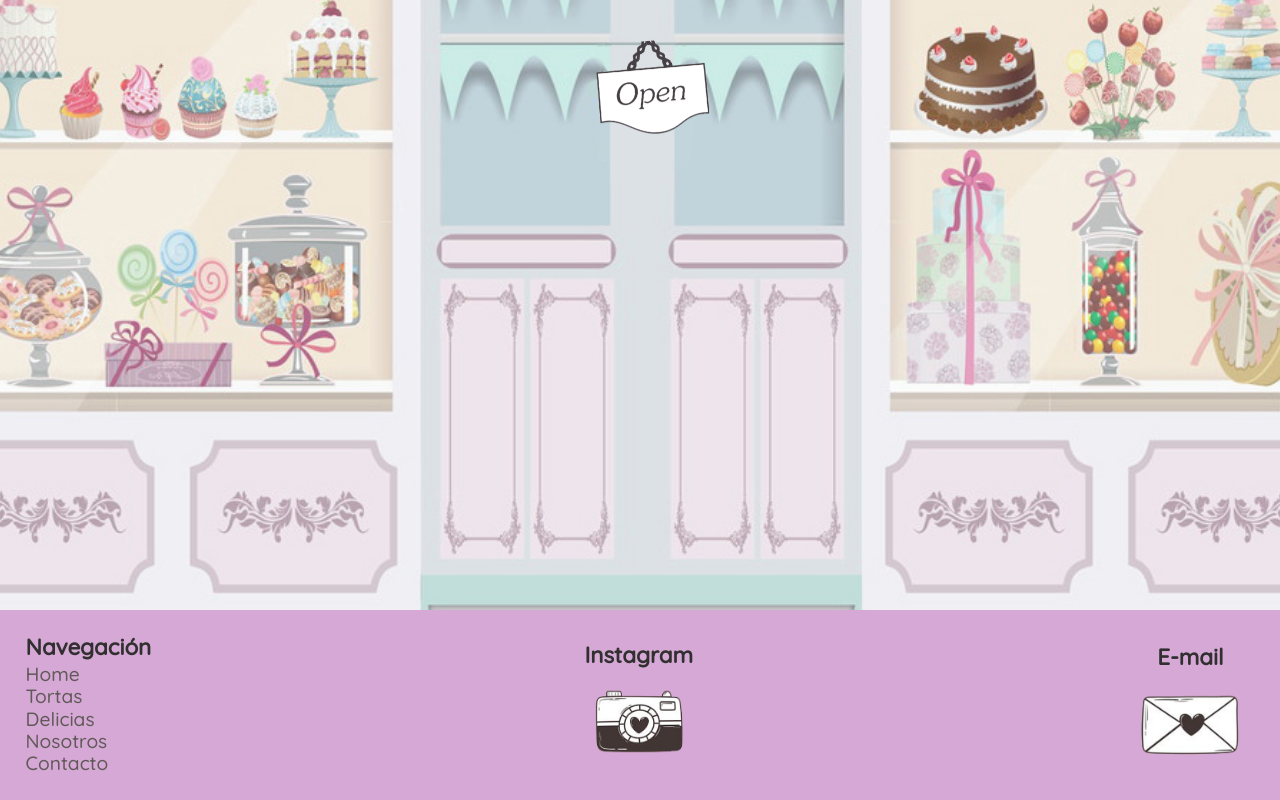
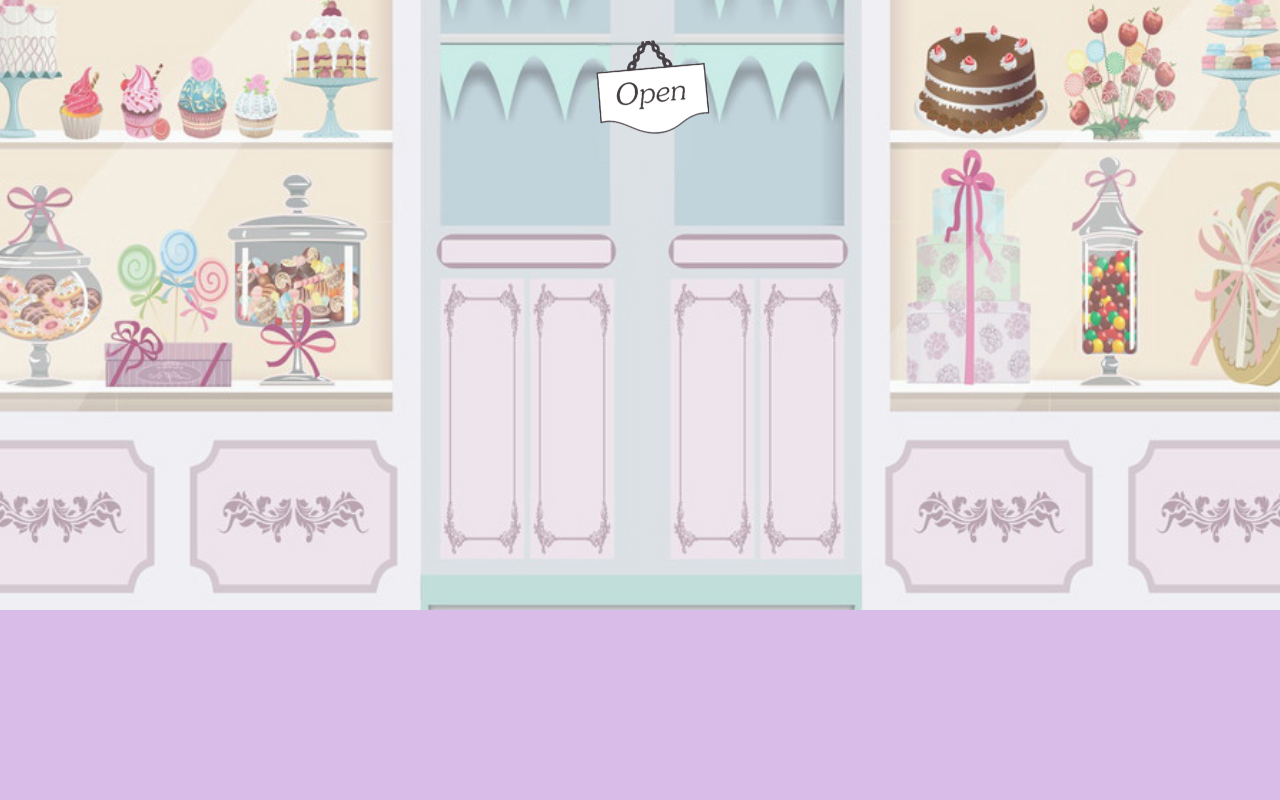
Before and after one commit to ninafranca/Desarrollo-Web-Coderhouse, a website: page index.html in a window 1280 px wide. Shown: the part 310-1110 px from the top of the page. After the commit the page ends 920 px from the top, so only its background shows below. Drawn offline with nearby package versions, Linux system fonts and the light colour scheme.

Commit message:
FINAL -index sin footer

```diff
--- a/index.html
+++ b/index.html
@@ -28,37 +28,6 @@
         </a>
     </section>
 
-    <footer>
-        <div>
-            <p><strong>Navegación</strong></p>
-            <ul>
-                <li>
-                    <a href="./#.html">Home</a>
-                </li>
-                <li>
-                    <a href="./html/tortas.html">Tortas</a>
-                </li>
-                <li>
-                    <a href="./html/delicias.html">Delicias</a>
-                </li>
-                <li>
-                    <a href="./html/nosotros.html">Nosotros</a>
-                </li>
-                <li>
-                    <a href="./html/contacto.html">Contacto</a>
-                </li>
-            </ul>
-        </div>
-        <div class="ig">
-            <p><strong>Instagram</strong></p>
-            <a href="https://www.instagram.com/cocos_pasteleria/" target="_blank"><img src="./assets/igdoodle.png" alt="Instagram"></a>
-        </div>
-        <div class="mail">
-            <p><strong>E-mail</strong></p>
-            <a href="mailto:info.cocospasteleria@gmail.com"><img src="./assets/maildoodle.png" alt="E-mail"></a>
-        </div>
-    </footer>
-
     <script src="https://cdn.jsdelivr.net/npm/bootstrap@5.0.0-beta1/dist/js/bootstrap.bundle.min.js" integrity="sha384-ygbV9kiqUc6oa4msXn9868pTtWMgiQaeYH7/t7LECLbyPA2x65Kgf80OJFdroafW" crossorigin="anonymous"></script>
     <script src="https://cdn.jsdelivr.net/npm/bootstrap@5.0.0-beta1/dist/js/bootstrap.bundle.min.js" integrity="sha384-ygbV9kiqUc6oa4msXn9868pTtWMgiQaeYH7/t7LECLbyPA2x65Kgf80OJFdroafW" crossorigin="anonymous"></script>
     <script src="../js/cocospasteleria.js"></script>
--- a/scss/componentes/_index.scss
+++ b/scss/componentes/_index.scss
@@ -9,7 +9,6 @@
     a>div {
         height: 115vh;
         @media (max-width:992px) {height: 100vh;}
-        @media (max-width:768px) {height: 90vh;}
     }
     .section-index-container {
         position: relative;
```
Also changed, not shown: css/cocospasteleria.css.
